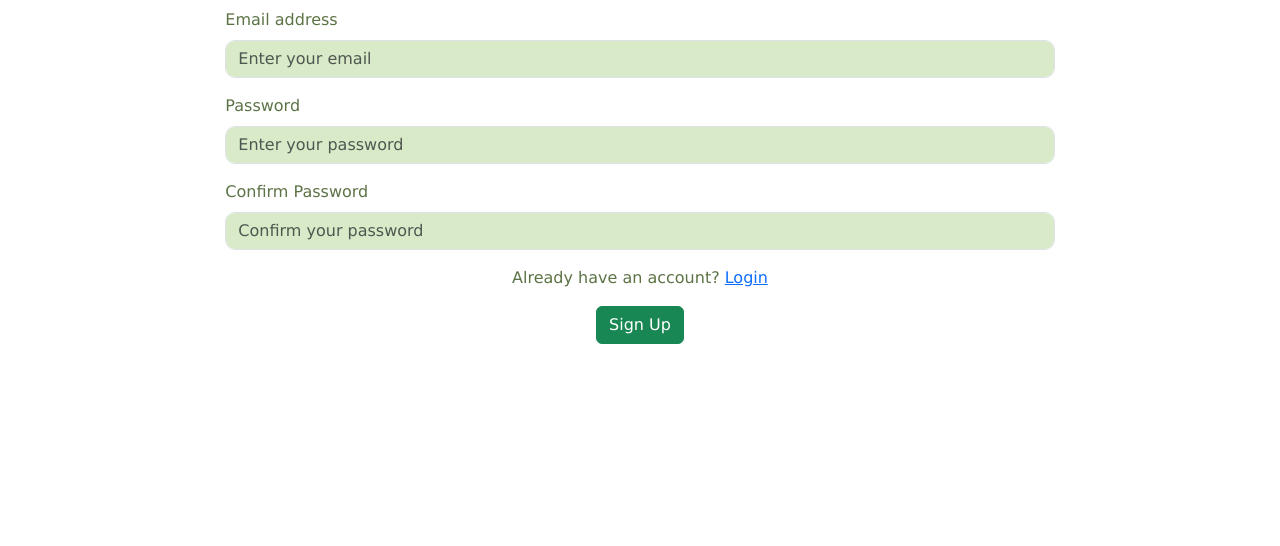
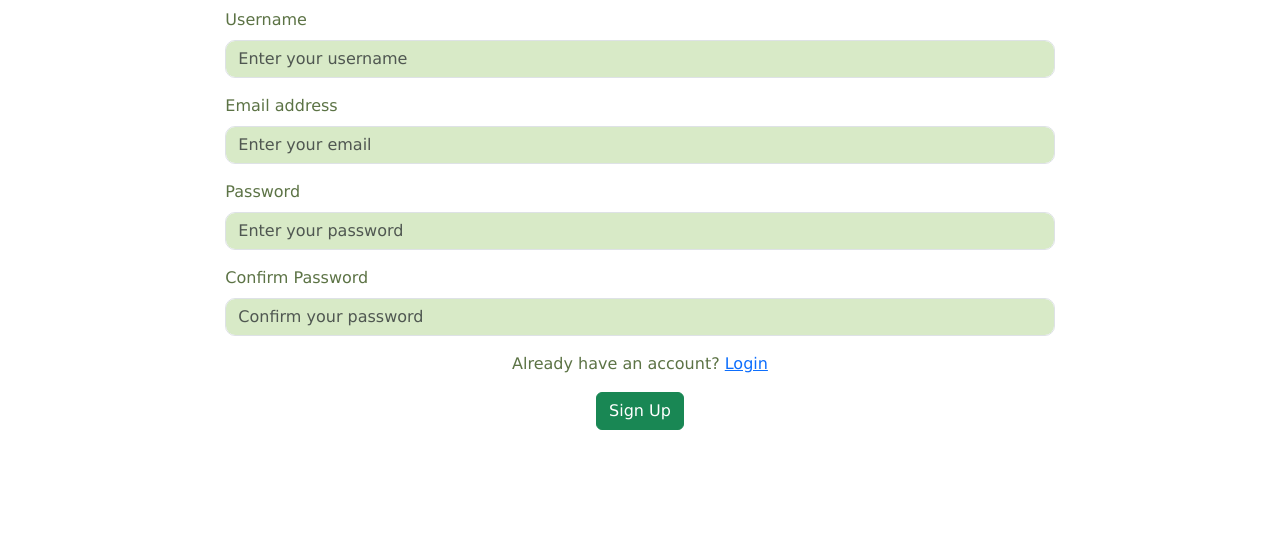
Before and after one commit to Nathania02/wad2_thegreentree, a plain HTML site: page signUp.html in a window 1280 px wide. Shown: the part 254-800 px from the top of the page. Drawn offline with nearby package versions, Linux system fonts and the light colour scheme; no server answers.

Commit message:
added username

```diff
--- a/signUp.html
+++ b/signUp.html
@@ -36,11 +36,11 @@
         <form id="signUpForm">
             <div class="row justify-content-center">
                 <div class="col-8">
-                    <!-- <div class="mb-3">
+                    <div class="mb-3">
                         <label for="username" class="form-label loginPage">Username</label>
                         <input type="text" name="username" class="form-control input" id="username"
                             placeholder="Enter your username" required>
-                    </div> -->
+                    </div>
                     <div class="mb-3">
                         <label for="email" class="form-label loginPage">Email address</label>
                         <input type="email" name="email" class="form-control input" id="email"
```
